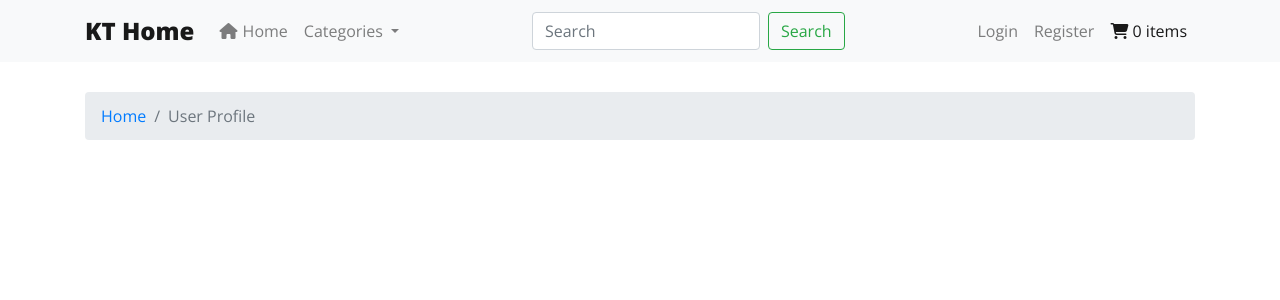
After one commit to ktzy0305/OS-eCommerce, a Flask app: page /userprofile in a window 1280 px wide. The commit adds this page. Shown: the top 300 px of the page. Run offline with Flask 2, Linux system fonts and the light colour scheme; some libraries are stand-ins or nearby versions.

Commit message:
Starting profile and shopping cart

```diff
--- a/routes.py
+++ b/routes.py
@@ -1,20 +1,10 @@
 from base import *
 from classes import *
 
-# App Functions
-def login_user(email, password):
-    user = User.objects(email=email, password=password).first()
-    return user
-
-def update_user(user_id, data):
-    user = User.objects.get(id=user_id)
-    user.update(__raw__={"$set": data })
-
-def delete_user_by_id(user_id):
-    user = User.objects.get(id=user_id)
-    user.delete()
-
-# Page Routes
+"""
+> Web Page Routes
+Contains the routes that define each webpage in the web application.
+"""
 @app.route('/')
 def index():
     return render_template("home.html",
@@ -30,9 +20,9 @@ def login():
     else:
         email = request.form.get("email")
         password = request.form.get("password")
-        user = login_user(email, password)
+        user = User.objects(email=email, password=password).first()
         if user is not None:
-            session["user"] = user.email
+            session["user"] = user
             return redirect(url_for("index"))
         else:
             return render_template("login.html", error=True)
@@ -46,12 +36,27 @@ def logout():
 def register():
     return render_template("register.html")
 
-# API Routes
+@app.route('/shoppingcart')
+def shopping_cart():
+    return render_template("shoppingcart.html")
+
+@app.route('/userprofile')
+def user_profile():
+    return render_template("profile.html")
+
+
+
+
+"""
+> REST API Routes
+Contains the endpoints for mobile applications to perform user functionality
+of this web application.
+"""
 @app.route(API_BASE_URL+'/login')
 def api_login():
     email = request.args.get("email")
     password = request.args.get("password")
-    user = login_user(email=email, password=password)
+    user = User.objects(email=email, password=password).first()
     if user is None:
         return jsonify("Login Unsuccessful"), 200
     else:
@@ -72,13 +77,15 @@ def api_register():
 @app.route(API_BASE_URL+'/user/update/<string:user_id>', methods=['PATCH'])
 def api_update_user_details(user_id):
     data = request.get_json()
-    update_user(user_id=user_id, data=data)
-    return '', 204
+    user = User.objects.get(id=user_id)
+    user.update(__raw__={"$set": data })
+    return 'Update Successful!', 204
 
 @app.route(API_BASE_URL+'/user/delete/<string:user_id>', methods=['DELETE'])
 def api_delete_user(user_id):
-    delete_user_by_id(user_id=user_id)
-    return '', 200
+    user = User.objects.get(id=user_id)
+    user.delete()
+    return 'Delete Successful!'.format(), 200
 
 if __name__ == "__main__":
     app.run()
--- a/templates/components/navbar.html
+++ b/templates/components/navbar.html
@@ -31,11 +31,21 @@
             </form>
             <ul class="navbar-nav ml-auto">
                 {% if session["user"] %}
-                <li class="nav-item">
-                    <a class="nav-link">Welcome, {{ session["user"] }}</a>
-                </li>
-                <li class="nav-item">
-                    <a class="nav-link" href="{{ url_for('logout') }}">Logout</a>
+                <!-- <li class="nav-item active">
+                    <a class="nav-link">Welcome, <b>{{ session["user"].name }}</b></a>
+                </li> -->
+                <li class="nav-item active dropdown">
+                    <a class="nav-link dropdown-toggle" href="#" id="navbarDropdown" role="button" data-toggle="dropdown"
+                        aria-haspopup="true" aria-expanded="false">
+                        Welcome, <b>{{ session["user"].name }}</b>
+                    </a>
+                    <div class="dropdown-menu" aria-labelledby="navbarDropdown">
+                        <a class="dropdown-item" href="{{ url_for('shopping_cart') }}"><i class="fa fa-shopping-cart"></i> Shopping Cart</a>
+                        <div class="dropdown-divider"></div>
+                        <a class="dropdown-item" href="{{ url_for('user_profile') }}"><i class="fas fa-user"></i> User Profile</a>
+                        <div class="dropdown-divider"></div>
+                        <a class="dropdown-item" href="{{ url_for('logout') }}"><i class="fas fa-sign-out-alt"></i> Logout</a>
+                    </div>
                 </li>
                 {% else %}
                 <li class="nav-item {% if url_for(request.endpoint) == url_for('login') %}active{% endif %}">
@@ -44,7 +54,7 @@
                 <li class="nav-item {% if url_for(request.endpoint) == url_for('register') %}active{% endif %}">
                     <a class="nav-link" href="{{ url_for('register') }}">Register</a>
                 </li>
-                {%endif%}
+                {% endif %}
                 <li class="nav-item active">
                     <a class="nav-link" href="#"><i class="fa fa-shopping-cart"></i> 0 items</a>
                 </li>
--- /dev/null
+++ b/templates/profile.html
@@ -0,0 +1,17 @@
+{% extends "base.html" %}
+{% block title %}Profile{% endblock %}
+{% block styles %}
+<link rel="stylesheet" href="{{ url_for('static', filename='css/profile.css') }}">{% endblock %}
+
+{% block content %}
+<div class="container">
+    <nav aria-label="breadcrumb">
+        <ol class="breadcrumb">
+            <li class="breadcrumb-item"><a href="{{ url_for('index') }}">Home</a></li>
+            <li class="breadcrumb-item active" aria-current="page">User Profile</li>
+        </ol>
+    </nav>
+    <div class="col-sm-12">
+    </div>
+</div>
+{% endblock %}
```
Also changed, not shown: templates/shoppingcart.html (added, +17 -0 lines).
